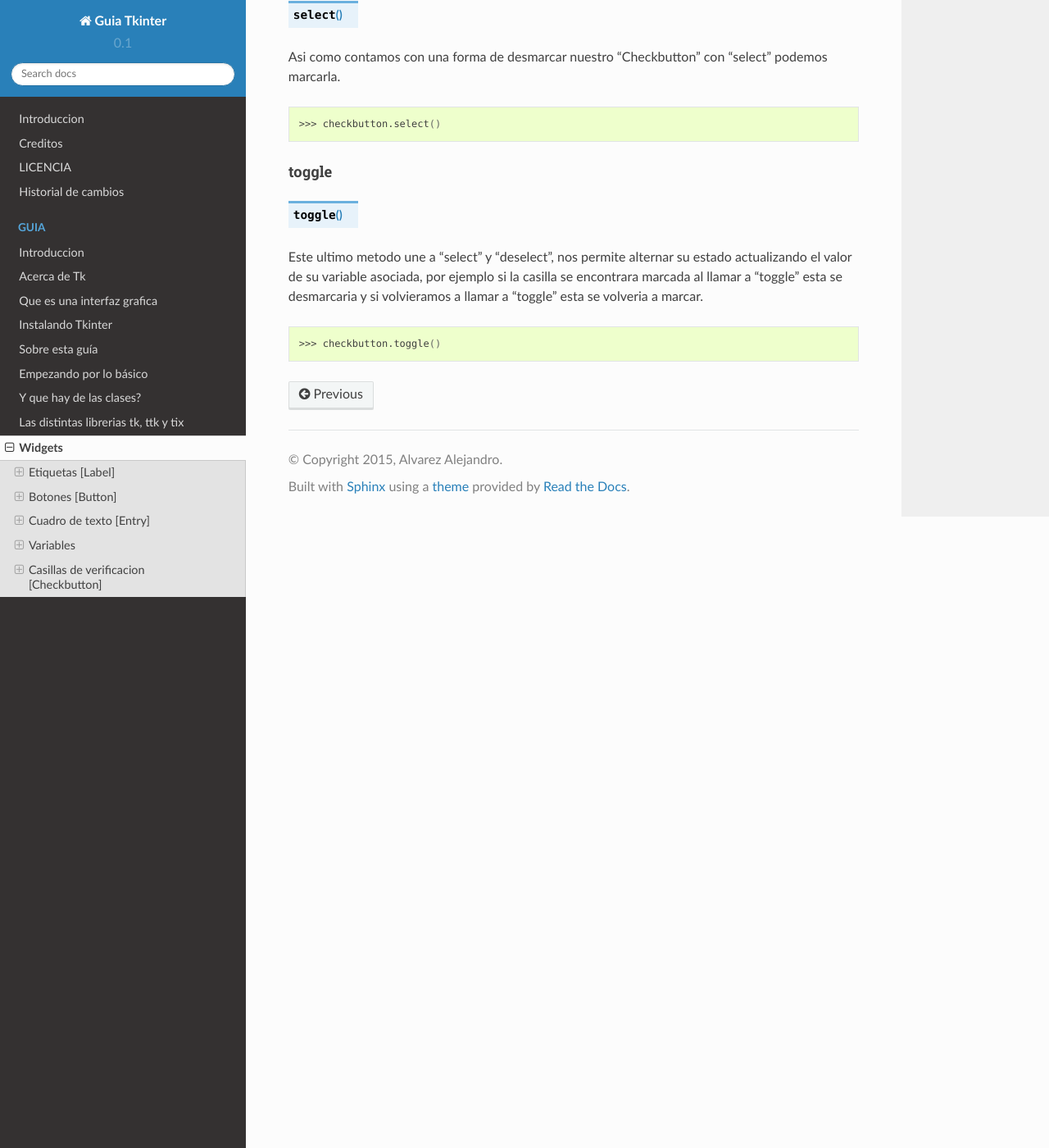
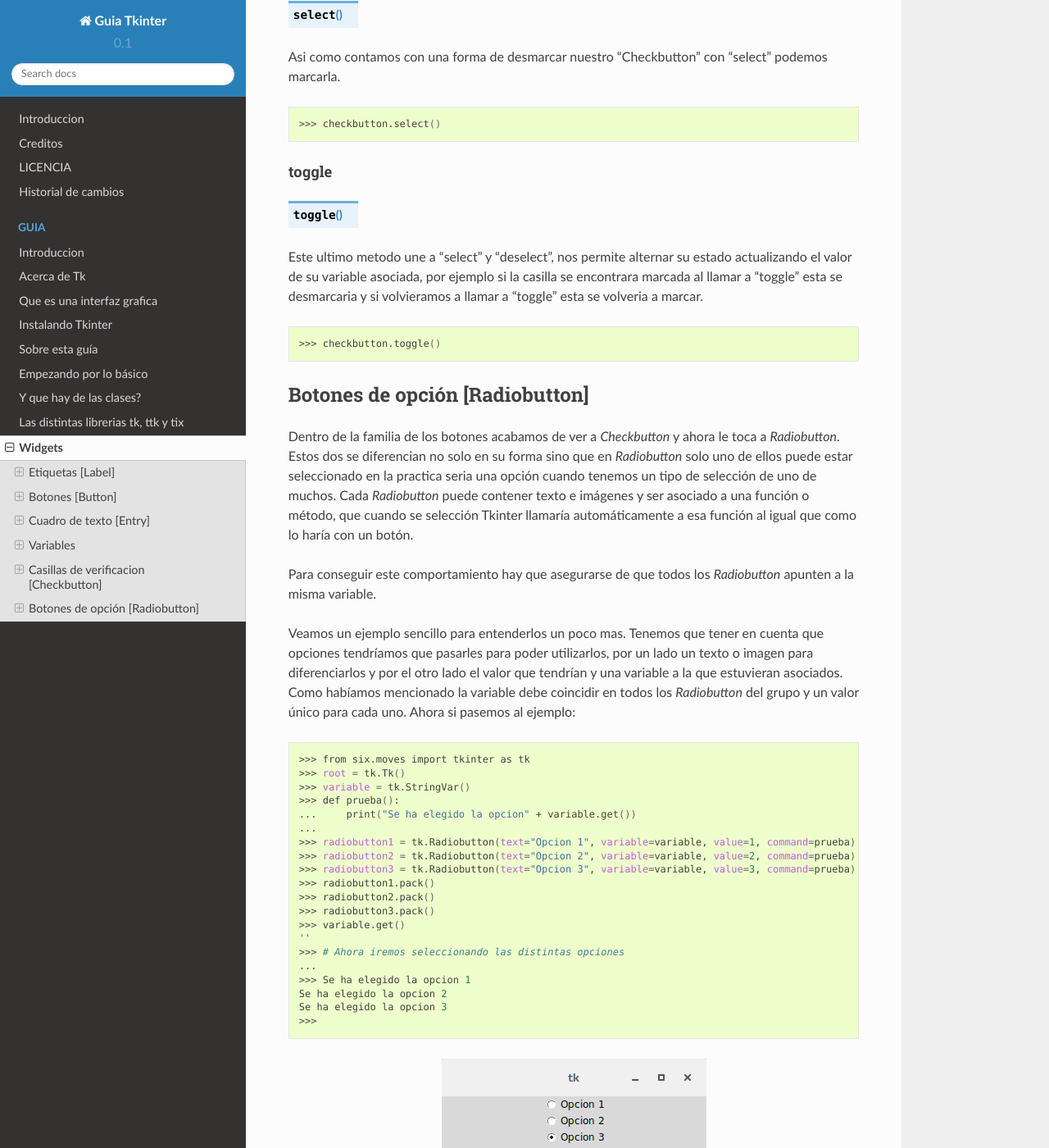
Before and after one commit to eliluminado/tutorial_tkinter, a Sphinx documentation site: the page built from source/chapters/6-widgets/6.1-Intro.rst, in a window 1280 px wide and 1400 px high, scrolled down 24718 px. Shown: the whole window at 82% size. Built offline with Sphinx 7.4.7 and the Read the Docs theme 2.0.0, drawn with Linux system fonts in a browser that asks for light colours; some of the changed text lies outside the part shown.

Commit message:
Se añade capitulo para Radiobutton

```diff
--- a/source/chapters/6-widgets/6.1-Intro.rst
+++ b/source/chapters/6-widgets/6.1-Intro.rst
@@ -15,3 +15,4 @@ muchas de ellas son similares en cada widget, en caso de presentar alguna difere
 .. include:: 6.4-Entry.rst
 .. include:: 6.5-Vars.rst
 .. include:: 6.6-Checkbutton.rst
+.. include:: 6.7-Radiobutton.rst
--- /dev/null
+++ b/source/chapters/6-widgets/6.7-Radiobutton.rst
@@ -0,0 +1,103 @@
+.. _radiobutton:
+
+Botones de opción [Radiobutton]
+===============================
+
+Dentro de la familia de los botones acabamos de ver a *Checkbutton* y ahora le toca a *Radiobutton*. Estos dos se
+diferencian no solo en su forma sino que en *Radiobutton* solo uno de ellos puede estar seleccionado en la practica
+seria una opción cuando tenemos un tipo de selección de uno de muchos. Cada *Radiobutton* puede contener texto e
+imágenes y ser asociado a una función o método, que cuando se selección Tkinter llamaría automáticamente a esa función
+al igual que como lo haría con un botón.
+
+Para conseguir este comportamiento hay que asegurarse de que todos los *Radiobutton* apunten a la misma variable.
+
+Veamos un ejemplo sencillo para entenderlos un poco mas. Tenemos que tener en cuenta que opciones tendríamos que
+pasarles para poder utilizarlos, por un lado un texto o imagen para diferenciarlos y por el otro lado el valor que
+tendrían y una variable a la que estuvieran asociados. Como habíamos mencionado la variable debe coincidir en todos los
+*Radiobutton* del grupo y un valor único para cada uno. Ahora si pasemos al ejemplo:
+
+.. code-block:: bash
+
+    >>> from six.moves import tkinter as tk
+    >>> root = tk.Tk()
+    >>> variable = tk.StringVar()
+    >>> def prueba():
+    ...     print("Se ha elegido la opcion" + variable.get())
+    ...
+    >>> radiobutton1 = tk.Radiobutton(text="Opcion 1", variable=variable, value=1, command=prueba)
+    >>> radiobutton2 = tk.Radiobutton(text="Opcion 2", variable=variable, value=2, command=prueba)
+    >>> radiobutton3 = tk.Radiobutton(text="Opcion 3", variable=variable, value=3, command=prueba)
+    >>> radiobutton1.pack()
+    >>> radiobutton2.pack()
+    >>> radiobutton3.pack()
+    >>> variable.get()
+    ''
+    >>> # Ahora iremos seleccionando las distintas opciones
+    ...
+    >>> Se ha elegido la opcion 1
+    Se ha elegido la opcion 2
+    Se ha elegido la opcion 3
+    >>>
+
+.. figure:: img/radiobutton/basic_Radiobutton.png
+    :alt: Muestra basica Radiobutton
+    :align: center
+
+    Ejemplo basico de Radiobutton
+
+Como se habrán dado cuenta solo permite elegir una de las tres opciones, esto es debido a que como se había mencionado
+apuntan a la misma variable.
+
+
+.. _radiobutton-methods:
+
+Métodos
+-------
+
+.. _cget-radiobutton-method:
+
+cget
+^^^^
+
+Este método cumple la misma función que se vio en el widget :ref:`Label <label>`. :ref:`Ver aqui <cget-method>`.
+
+
+.. _configure-radiobutton-method:
+
+configure
+^^^^^^^^^
+
+Este método cumple la misma función que se vio en el widget :ref:`Label <label>`. :ref:`Ver aqui <configure-method>`.
+
+
+.. _deselect-radiobutton-method:
+
+deselect
+^^^^^^^^
+
+Este método cumple la misma función que se vio en el widget :ref:`Checkbutton <checkbutton>`.
+:ref:`Ver aqui <deselect-checkbutton-method>`.
+
+
+.. _flash-radiobutton-method:
+
+flash
+^^^^^
+
+
+.. _invoke-radiobutton-method:
+
+invoke
+^^^^^^
+
+Este método cumple la misma función que se vio en el widget :ref:`Checkbutton <checkbutton>`.
+:ref:`Ver aqui <invoke-checkbutton-method>`.
+
+
+.. _select-radiobutton-method:
+
+select
+^^^^^^
+
+Este método cumple la misma función que se vio en el widget :ref:`Checkbutton <checkbutton>`.
+:ref:`Ver aqui <select-checkbutton-method>`.
```
Also changed, not shown: source/chapters/6-widgets/img/radiobutton/basic_Radiobutton.png (added).
